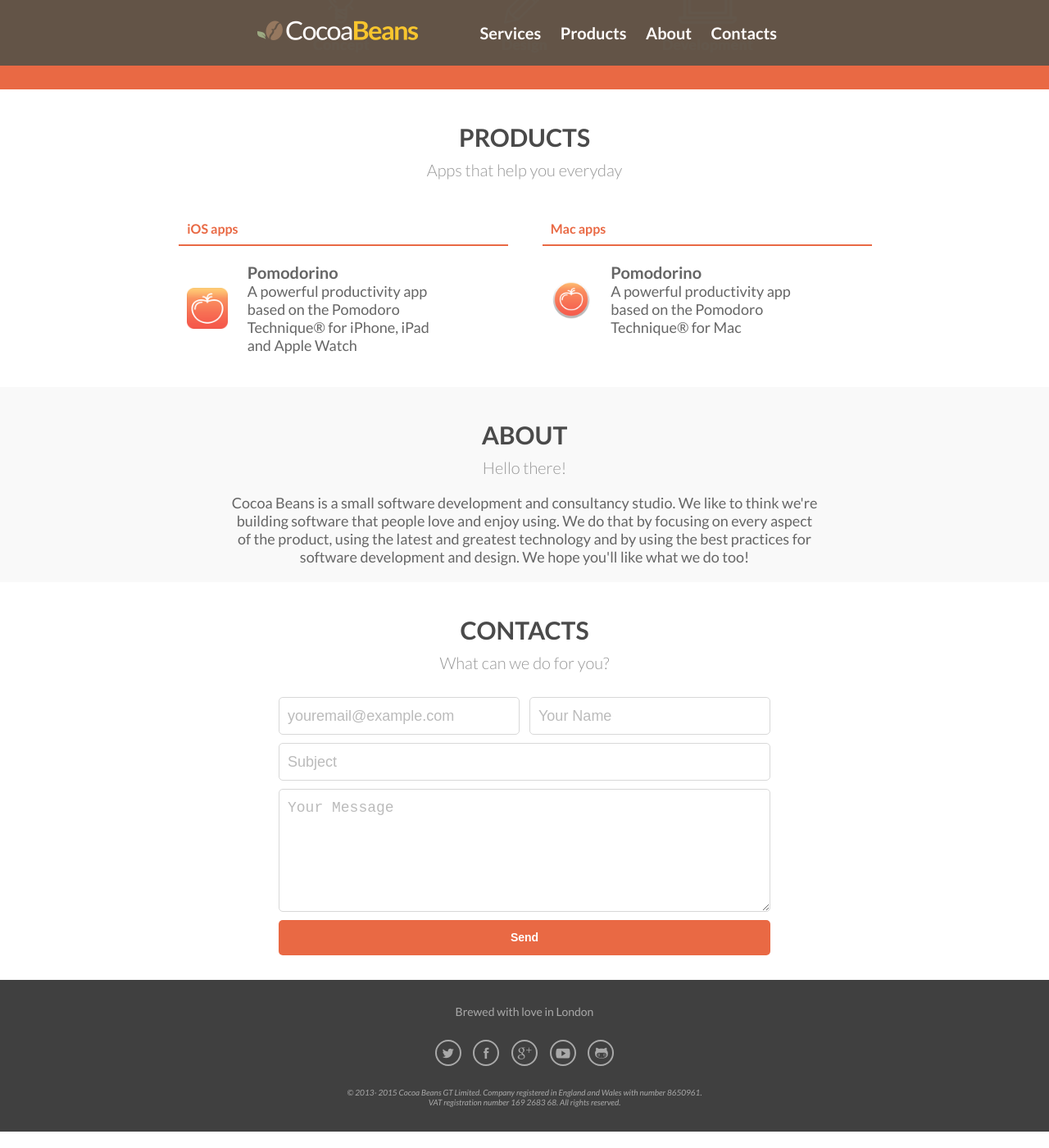
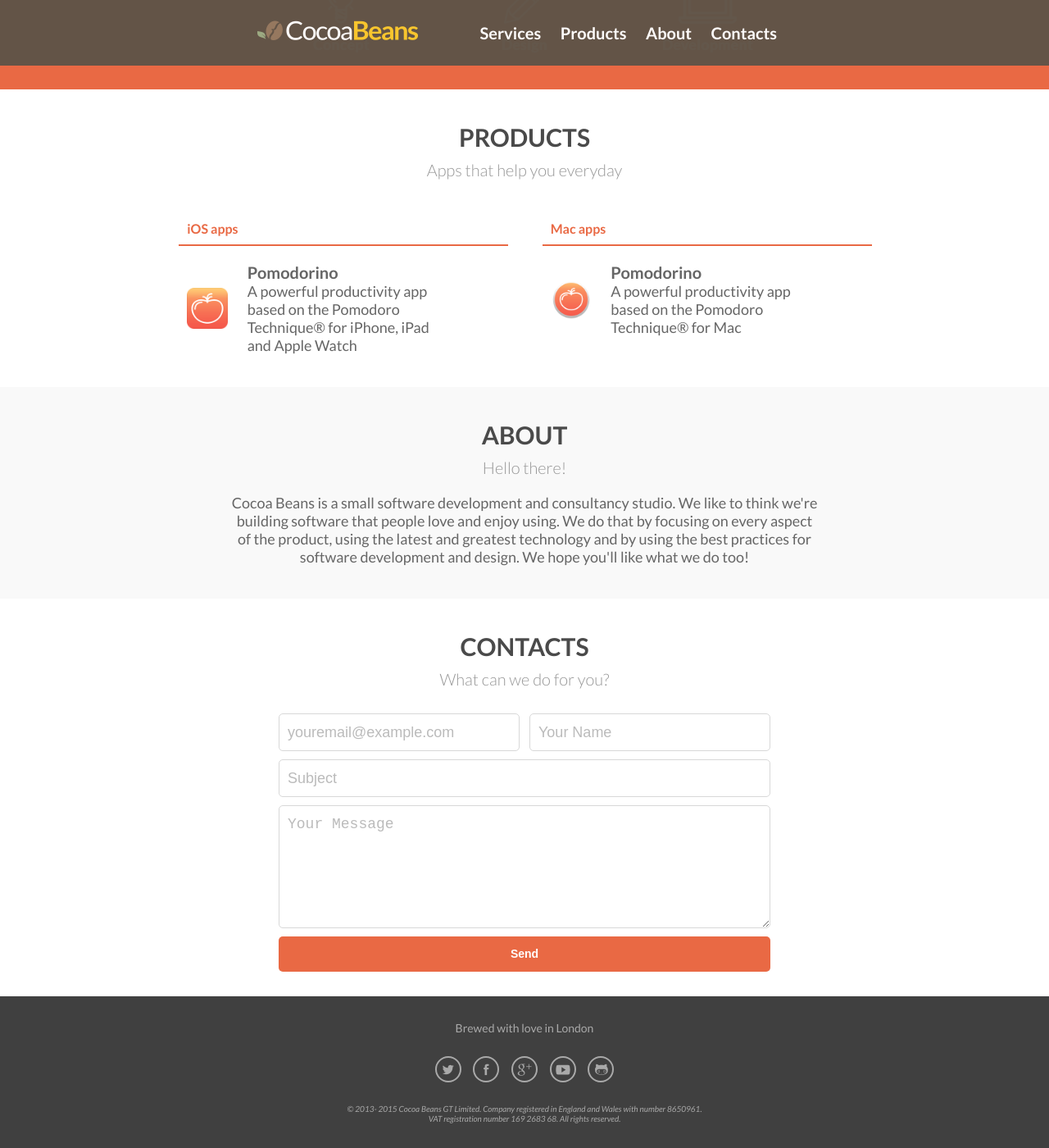
Before and after one commit to cocoabeansltd/cocoabeansltd.github.io, a Jekyll site: the page built from index.html, in a window 1280 px wide and 1400 px high, scrolled down 711 px. Shown: the whole window at 82% size. Built offline with Jekyll 4.4.1, drawn with Linux system fonts in a browser that asks for light colours; nearby versions of some CDN libraries; Markdown is read by kramdown in place of the engine named in the settings.

Commit message:
Fixing home page sections layout

```diff
--- a/css/common.css
+++ b/css/common.css
@@ -113,6 +113,7 @@
 p {
 	margin-top: 0px;
 	margin-bottom:30px;
+	display: inline-block;
 }
 
 p:last-child {
@@ -247,7 +248,7 @@
 	margin-top: 80px;
 }
 
-.content_container {
+.content-container {
 	position: relative;
 	overflow: hidden;
 	padding: 30px;
--- a/css/index.css
+++ b/css/index.css
@@ -10,31 +10,30 @@
 	height: auto;
 }
 
-.content_container {
+.content-container {
 	text-align: center;
 	padding: 20px 20px;
 }
 
-.content_container p {
+.content-container p {
 	font-weight: normal;
 	max-width: 720px;
 	color: #666666;
-	margin: 0px auto;
 }
 
-.content_container h1 {
+.content-container h1 {
 	text-transform: uppercase;
 	font-size: 30px;
 	color: #4A4A4A;
 }
 
-.content_container h2 {
+.content-container h2 {
 	color: #979797;
 	font-size: 20px;
 	margin: 10px 20px;
 }
 
-.section-header {
+.section-header, .section-content {
 	margin: 20px;
 	text-align: center;
 }
@@ -172,7 +171,6 @@
 
 @media only screen and (max-width: 800px)  {
 	.keypoints div {
-/* 		text-align: left; */
 		display: block;
 		width: auto;
 	}
@@ -183,13 +181,6 @@
 		vertical-align: middle;
 	}
 
-/*
-	.keypoints div img {
-		height: 40px;
-		width: auto;
-	}
-
-*/
 	.app {
 		display: inline;
 	}
--- a/index.html
+++ b/index.html
@@ -4,15 +4,15 @@
 title: Cocoa Beans
 style: /css/index.css
 ---
-<section class='content_container' id='main'>
+<section class='content-container' id='main'>
 	<img class='full_width_image' src="images/cocoabeans/homepage_banner.png">
 </section>
-<section class='content_container' id='services'>
+<section class='content-container' id='services'>
 	<div class="section-header">
 		<h1>Services</h1>
 		<h2>Need help with your project?</h2>
 	</div>
-	<div class="keypoints">
+	<div class="section-content, keypoints">
 		<div id="concept">
 			<img src="/images/cocoabeans/light-bulb.png" width="auto" height="50px">
 			<span>Concept</span>
@@ -27,7 +27,7 @@
  		</div>
 	</div>
 </section>
-<section class='content_container' id='products'>
+<section class='content-container' id='products'>
 	<div class="section-header">
 		<h1>Products</h1>
 		<h2>Apps that help you everyday</h2>
@@ -59,19 +59,21 @@
 		</section>
 	</section>
 </section>
-<section class='content_container' id='about'>
+<section class='content-container' id='about'>
 	<div class="section-header">
 		<h1>About</h1>
 		<h2>Hello there!</h2>
 	</div>
-	<p>Cocoa Beans is a small software development and consultancy studio. We like to think we're building software that people love and enjoy using. We do that by focusing on every aspect of the product, using the latest and greatest technology and by using the best practices for software development and design. We hope you'll like what we do too!</p>
+	<div class="section-content">
+		<p>Cocoa Beans is a small software development and consultancy studio. We like to think we're building software that people love and enjoy using. We do that by focusing on every aspect of the product, using the latest and greatest technology and by using the best practices for software development and design. We hope you'll like what we do too!</p>
+	</div>
 </section>
-<section class='content_container' id='contacts'>
+<section class='content-container' id='contacts'>
 	<div class="section-header">
 		<h1>Contacts</h1>
 		<h2>What can we do for you?</h2>
 	</div>
-	<div class="form-container">
+	<div class="section-content, form-container">
 		<form id="contacts-form" action="//formspree.io/hello@cocoabeans.io" method="POST">
 			<input type="email" name="_replyto" placeholder="youremail@example.com" id="contacts-form-email" required>
 			<input type="text"  name="name" placeholder="Your Name" id="contacts-form-name" required>
```
Also changed, not shown: 3 other files.
